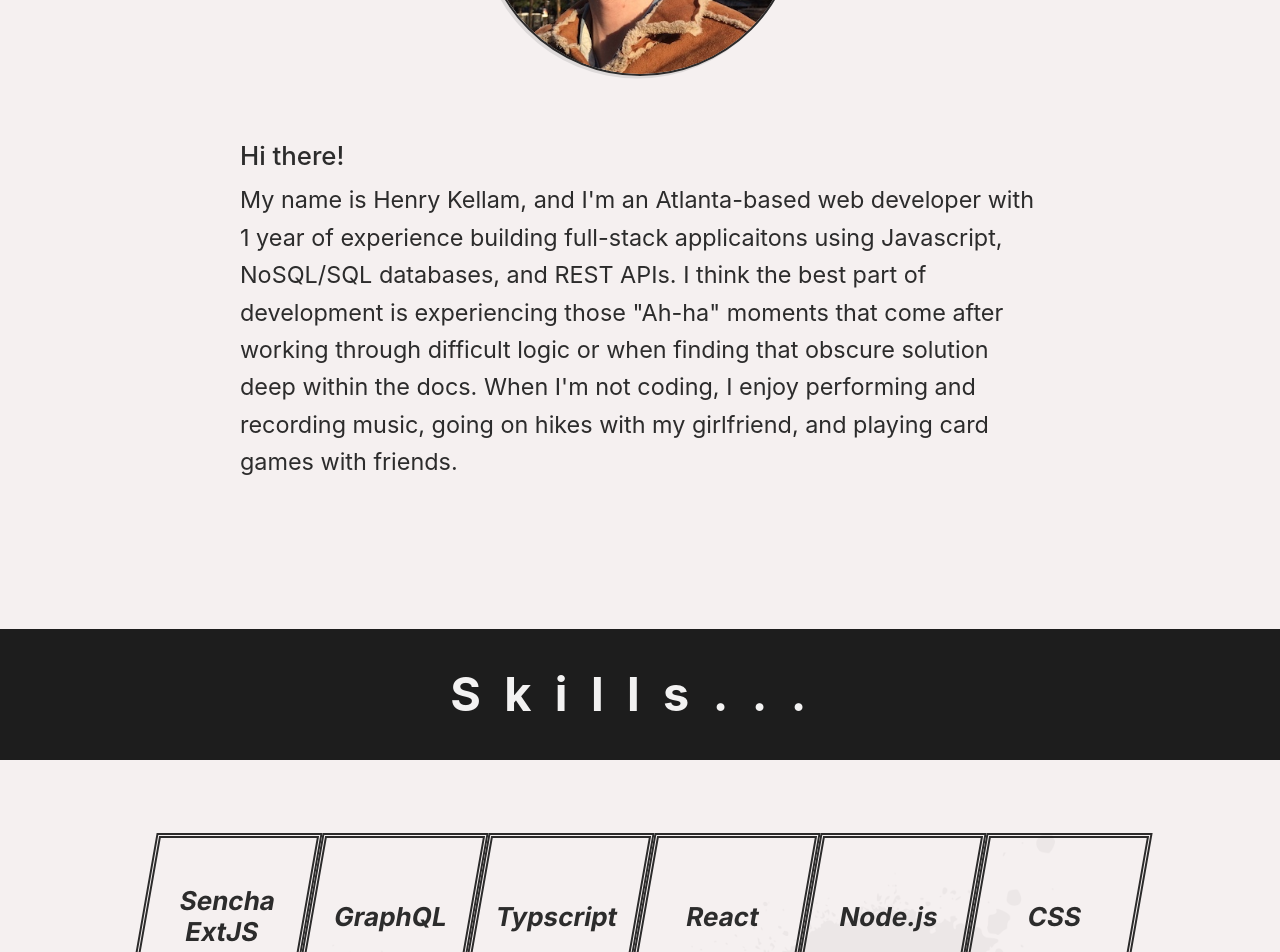
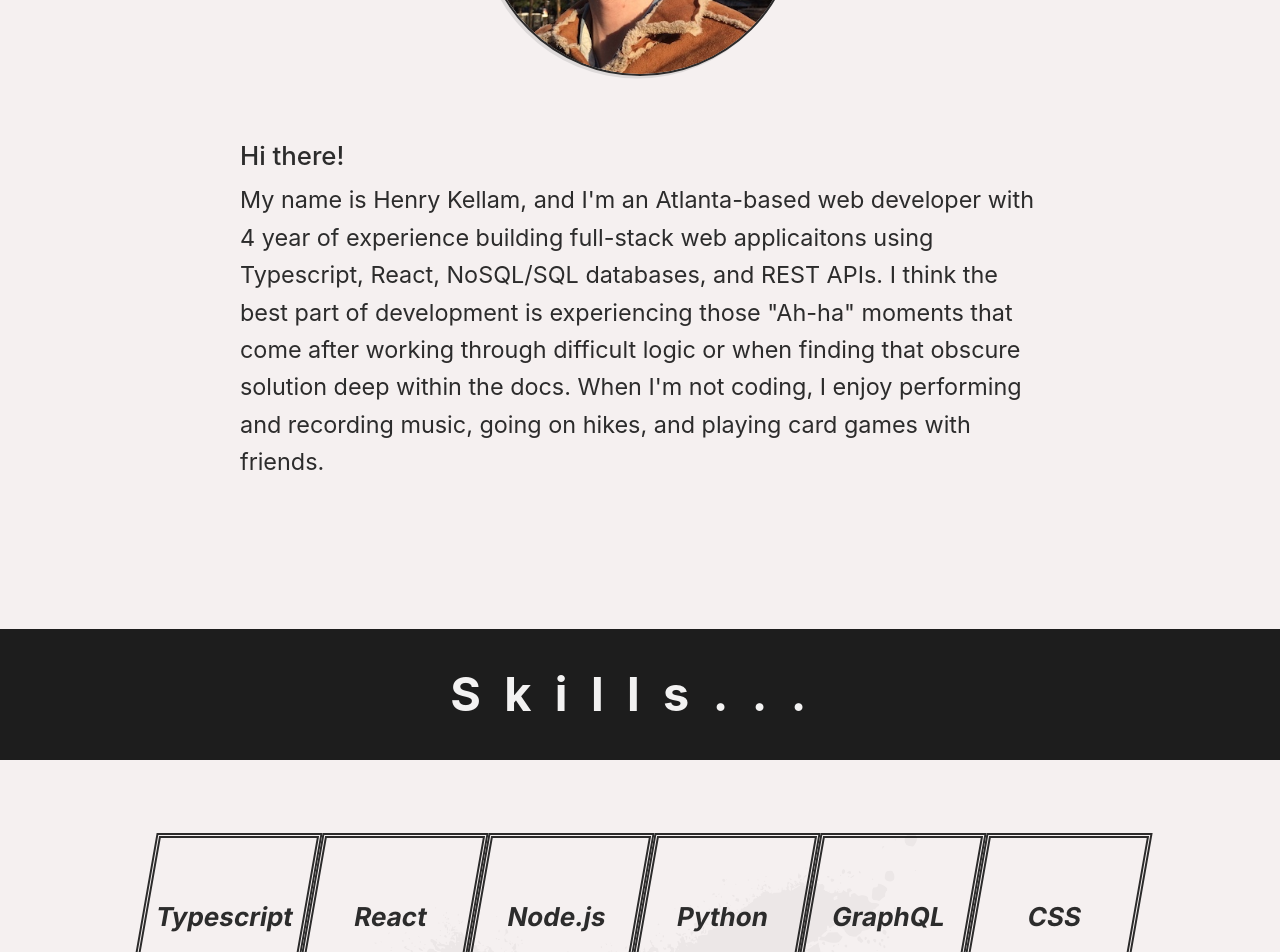
Before and after one commit to 11hkella/Portfolio, a React (Create React App) app: page / in a window 1280 px wide. Shown: the part 1280-2232 px from the top of the page. Built offline with nearby package versions, Linux system fonts and the light colour scheme.

Commit message:
fix packages, update skills and about page

```diff
--- a/package.json
+++ b/package.json
@@ -7,7 +7,7 @@
     "react": "^16.14.0",
     "react-animate-on-scroll": "^2.1.5",
     "react-dom": "^16.14.0",
-    "react-scripts": "3.2.0",
+    "react-scripts": "^5.0.1",
     "styled-components": "^4.4.1"
   },
   "scripts": {
--- a/src/components/AboutMe.js
+++ b/src/components/AboutMe.js
@@ -1,29 +1,30 @@
-import React, { Component } from 'react'
-import ScrollAnimation from 'react-animate-on-scroll'
-import 'animate.css/animate.min.css'
-import profilePicture from '../images/profile1-copy.jpg'
-import './AboutMe.css'
-
+import React, { Component } from "react";
+import "animate.css/animate.min.css";
+import profilePicture from "../images/profile1-copy.jpg";
+import "./AboutMe.css";
 
 export default class AboutMe extends Component {
-
   render() {
     return (
       <div>
         <h1 className="about-title">About Me</h1>
-                <div className='about-me-container'>
-                    <img className='profile-pic' src={profilePicture} alt='profile' />
+        <div className="about-me-container">
+          <img className="profile-pic" src={profilePicture} alt="profile" />
 
-                    <p className='about'>
-                        <span>Hi there!</span><br />
-                        My name is Henry Kellam, and I'm an Atlanta-based web developer with 1 year of experience building full-stack applicaitons using Javascript,
-                        NoSQL/SQL databases, and REST APIs. I think the best part of development is experiencing those
-                         "Ah-ha" moments that come after working through difficult logic or when finding that obscure solution deep within the docs.
-                        When I'm not coding, I enjoy performing and recording music, going on hikes with my girlfriend, and playing
-                        card games with friends.
+          <p className="about">
+            <span>Hi there!</span>
+            <br />
+            My name is Henry Kellam, and I'm an Atlanta-based web developer with
+            4 year of experience building full-stack web applicaitons using
+            Typescript, React, NoSQL/SQL databases, and REST APIs. I think the
+            best part of development is experiencing those "Ah-ha" moments that
+            come after working through difficult logic or when finding that
+            obscure solution deep within the docs. When I'm not coding, I enjoy
+            performing and recording music, going on hikes, and playing card
+            games with friends.
           </p>
-                </div >
         </div>
-        )
+      </div>
+    );
   }
 }
--- a/src/components/SkillComp.js
+++ b/src/components/SkillComp.js
@@ -1,24 +1,18 @@
-import React, { Component } from 'react'
-import ScrollAnimation from 'react-animate-on-scroll'
+import React, { Component } from "react";
+import ScrollAnimation from "react-animate-on-scroll";
 
-import './SkillComp.css'
-import 'animate.css/animate.min.css'
-
+import "./SkillComp.css";
+import "animate.css/animate.min.css";
 
 export default class SkillComp extends Component {
   render() {
-    const delay = 150 * this.props.multiplier
+    const delay = 50 * this.props.multiplier;
     return (
-      <ScrollAnimation
-        animateIn="fadeIn"
-        delay={delay}
-        animateOnce={true}>
-        <div className='skill-comp-container'>
-
+      <ScrollAnimation animateIn="fadeIn" delay={delay} animateOnce={true}>
+        <div className="skill-comp-container">
           <h2>{this.props.title}</h2>
-
         </div>
-      </ScrollAnimation >
-    )
+      </ScrollAnimation>
+    );
   }
 }
--- a/src/components/SkillWheel.js
+++ b/src/components/SkillWheel.js
@@ -1,45 +1,38 @@
-import React, { Component } from 'react'
+import React, { Component } from "react";
 
-import SkillComp from './SkillComp.js'
+import SkillComp from "./SkillComp.js";
 
-import './SkillWheel.css'
-
+import "./SkillWheel.css";
 
 export default class SkillWheel extends Component {
-
   state = {
     skills: [
-      'Sencha ExtJS',
-      'GraphQL',
-      'Typscript',
-      'React',
-      'Node.js',
-      'CSS',
-      'HTML5',
-      'Python',
-      'MongoDB',
-      'PostgreSQL',
-      'Git',
-      'Cypress',
-      'Azure DevOps',
+      "Typescript",
+      "React",
+      "Node.js",
+      "Python",
+      "GraphQL",
+      "CSS",
+      "MongoDB",
+      "PostgreSQL",
+      "Cypress",
+      "Azure DevOps",
+      "AWS",
+      "Git",
     ],
-  }
+  };
 
   render() {
     return (
-      <div className='skill-container'>
-        <h1 className='title'>Skills...</h1>
+      <div className="skill-container">
+        <h1 className="title">Skills...</h1>
 
-        <div className='all-skills-conatiner'>
+        <div className="all-skills-conatiner">
           {this.state.skills.map((skill, i) => {
-            return <SkillComp
-              title={skill}
-              multiplier={i}
-              key={i} />
+            return <SkillComp title={skill} multiplier={i} key={i} />;
           })}
         </div>
-
       </div>
-    )
+    );
   }
 }
```
Also changed, not shown: 1 other file (tests, documents, lock files or other folders). Lines whose indentation alone changed are shown as unchanged.
